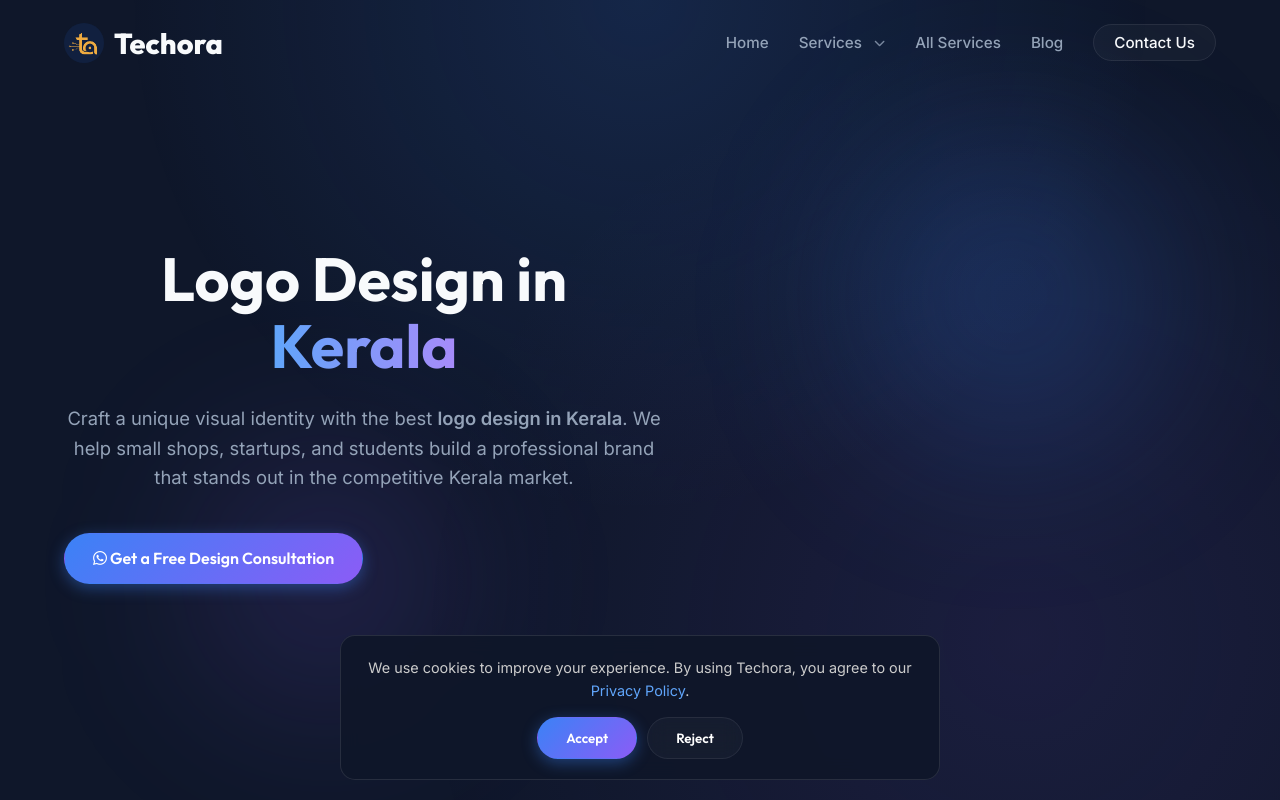
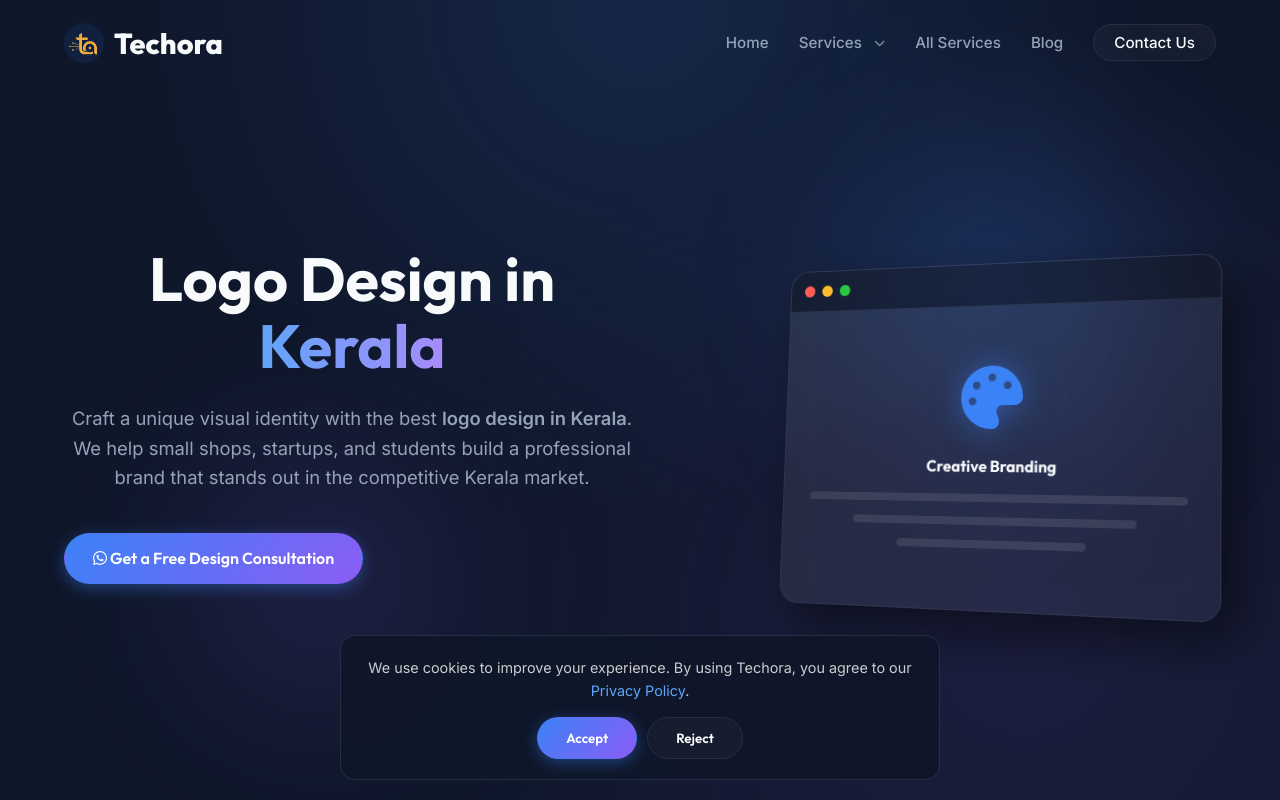
Before and after one commit to mgfdude/techoraportfolio-, a plain HTML site: page services/logo-design-kerala.html in a window 1280 px wide. Shown: the top 800 px of the page. Drawn offline with Linux system fonts and the light colour scheme.

Commit message:
UI: Add interactive mockup hero image to Logo Design service page

```diff
--- a/services/logo-design-kerala.html
+++ b/services/logo-design-kerala.html
@@ -117,6 +117,22 @@
             <div class="hero-buttons">
                 <a href="https://wa.me/919544181503" target="_blank" class="btn btn-primary"><i
                         class="fa-brands fa-whatsapp"></i> Get a Free Design Consultation</a>
+            </div>
+        </div>
+        <div class="hero-image">
+            <div class="glass-card mockup">
+                <div class="mockup-header">
+                    <span class="circle red"></span>
+                    <span class="circle yellow"></span>
+                    <span class="circle green"></span>
+                </div>
+                <div class="mockup-body">
+                    <i class="fa-solid fa-palette icon-large"></i>
+                    <h4>Creative Branding</h4>
+                    <div class="mockup-line w-100"></div>
+                    <div class="mockup-line w-75"></div>
+                    <div class="mockup-line w-50"></div>
+                </div>
             </div>
         </div>
     </header>
```
